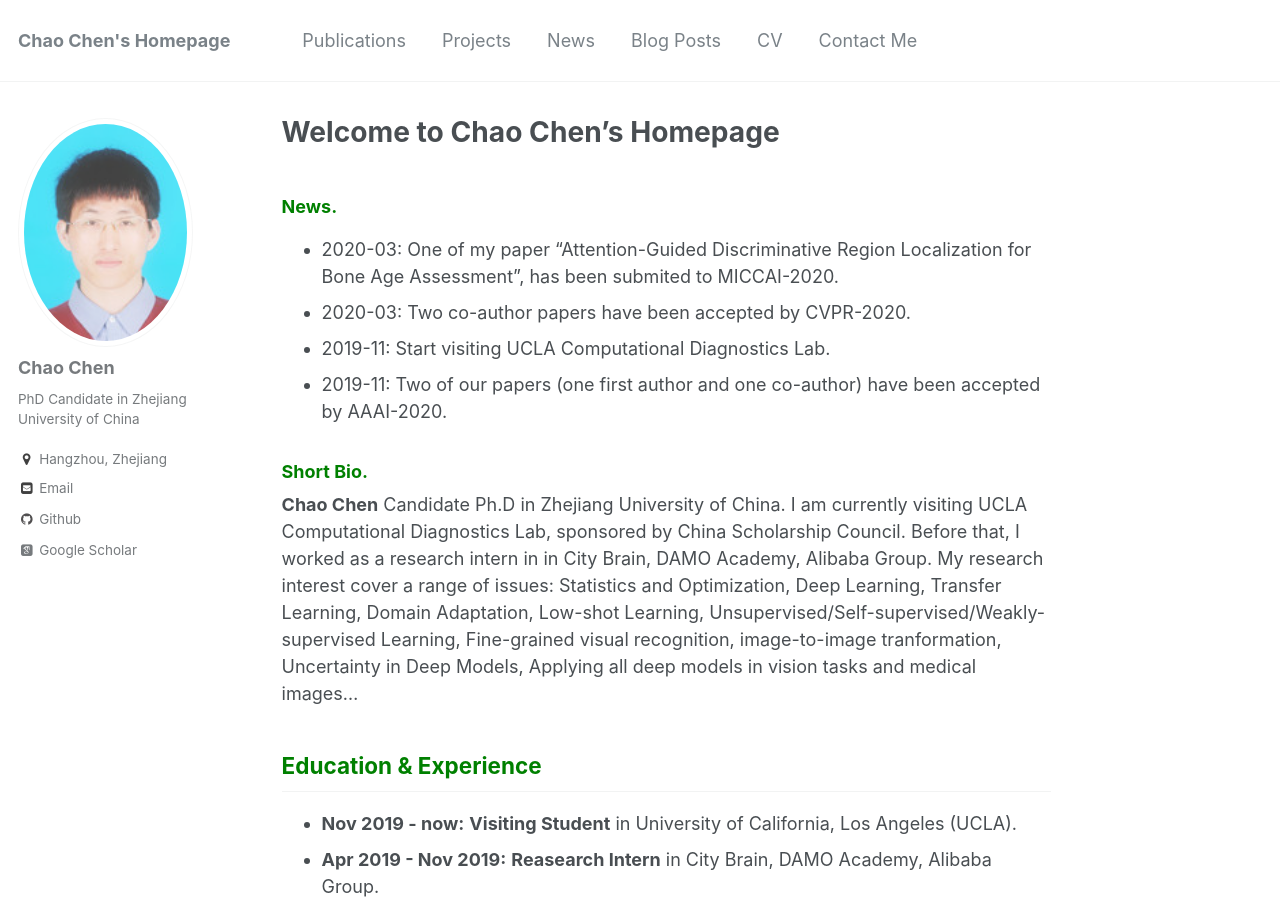
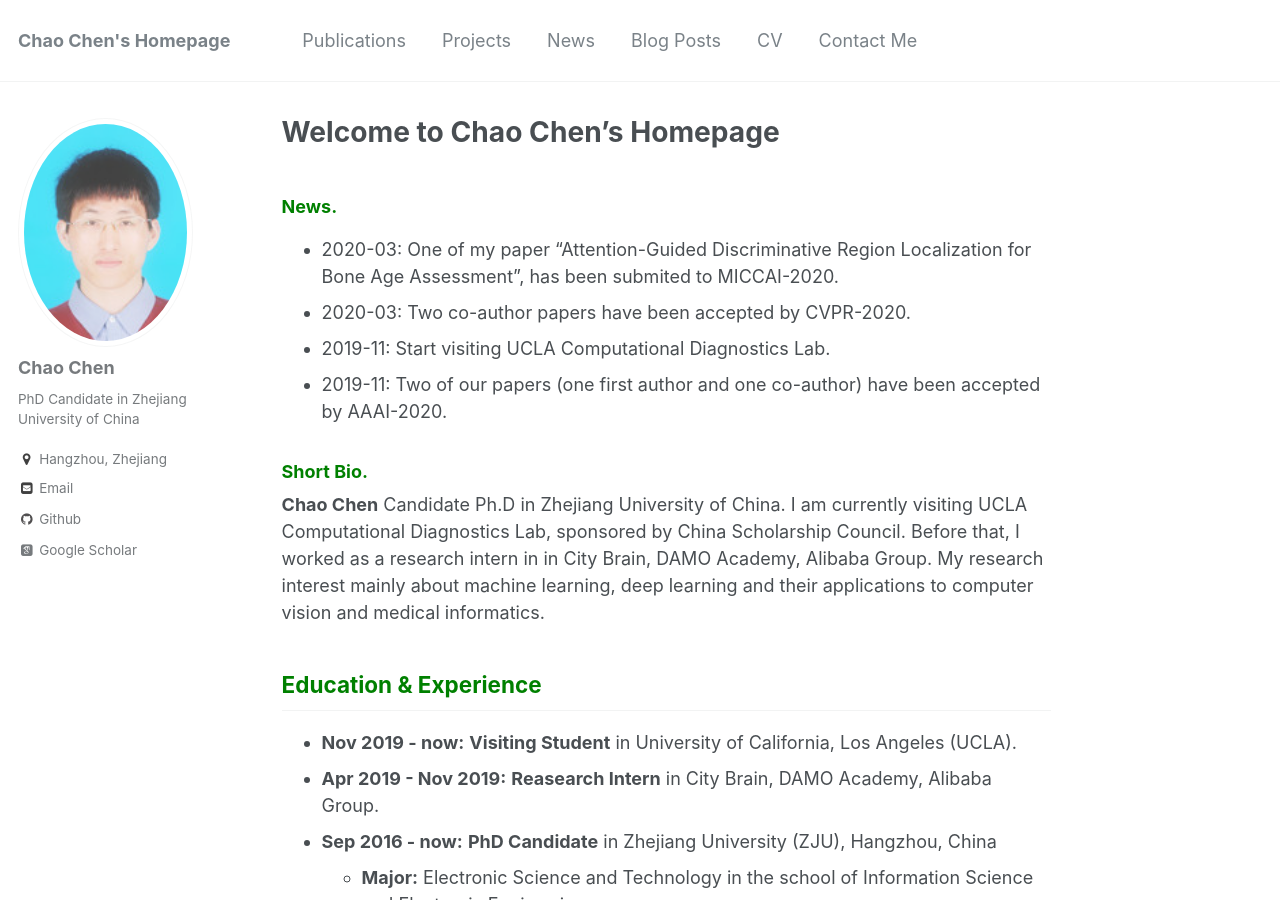
Before and after one commit to chenchao666/chenchao666.github.io, a Jekyll site: the page built from _pages/about.md, in a window 1280 px wide and 900 px high. Built offline with Jekyll 4.4.1, drawn with Linux system fonts in a browser that asks for light colours; some web fonts are replaced; some of the changed text lies outside the part shown.

Commit message:
Update about.md

```diff
--- a/_pages/about.md
+++ b/_pages/about.md
@@ -16,7 +16,7 @@ redirect_from:
 
 
 ### <span style="color: green"> Short Bio. </span>
-**Chao Chen** Candidate Ph.D in Zhejiang University of China. I am currently visiting UCLA Computational Diagnostics Lab, sponsored by China Scholarship Council. Before that, I worked as a research intern in in City Brain, DAMO Academy, Alibaba Group. My research interest cover a range of issues:  Statistics and Optimization, Deep Learning, Transfer Learning, Domain Adaptation, Low-shot Learning, Unsupervised/Self-supervised/Weakly-supervised Learning, Fine-grained visual recognition, image-to-image tranformation, Uncertainty in Deep Models, Applying all deep models in vision tasks and medical images...
+**Chao Chen** Candidate Ph.D in Zhejiang University of China. I am currently visiting UCLA Computational Diagnostics Lab, sponsored by China Scholarship Council. Before that, I worked as a research intern in in City Brain, DAMO Academy, Alibaba Group. My research interest mainly about machine learning, deep learning and their applications to computer vision and medical informatics.
 
 
 ## <span style="color: green"> Education & Experience </span>
@@ -68,7 +68,7 @@ the common subspace,” **Neural Computing and Applications**. [paper](https://l
 ## <span style="color: green"> Honors & Awards </span>(selected)
 *  &nbsp; &nbsp; **Fall** 2019  &nbsp; &nbsp; &nbsp; Outstanding Graduate, Outstanding Ph.D stipend
 * **Summer** 2019 &nbsp; China Scholar Council Scholarship
-*  &nbsp; &nbsp; **Fall** 2016  &nbsp; &nbsp; &nbsp; Excellent doctoral freshmen scholarship (select 57 from all doctoral freshmen)
+*  &nbsp; &nbsp; **Fall** 2016  &nbsp; &nbsp; &nbsp; Excellent doctoral freshmen scholarship.
 * **Summer** 2016 &nbsp; Top 10 outstanding undergraduate student in School of Electronic Information Engineering, Anhui University (select Top 10 from 500)
 * **Summer** 2016 &nbsp; Outstanding graduate student of Anhui Province (<3%)
 * **Summer** 2016 &nbsp; Excellent graduate student of Anhui University
```
